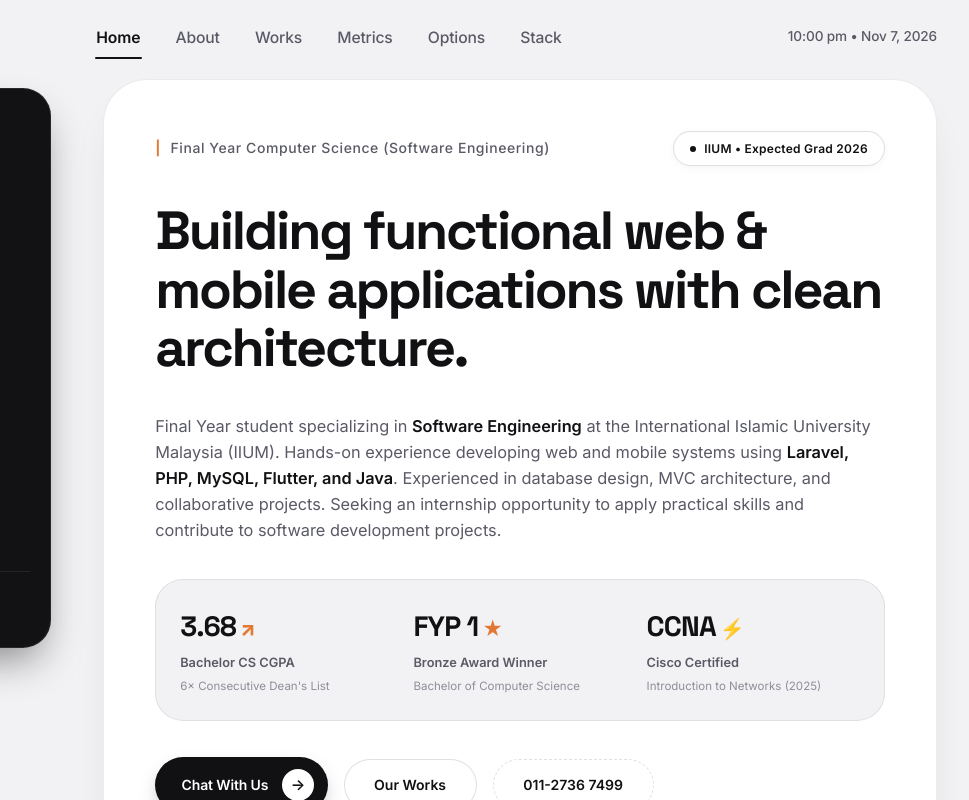
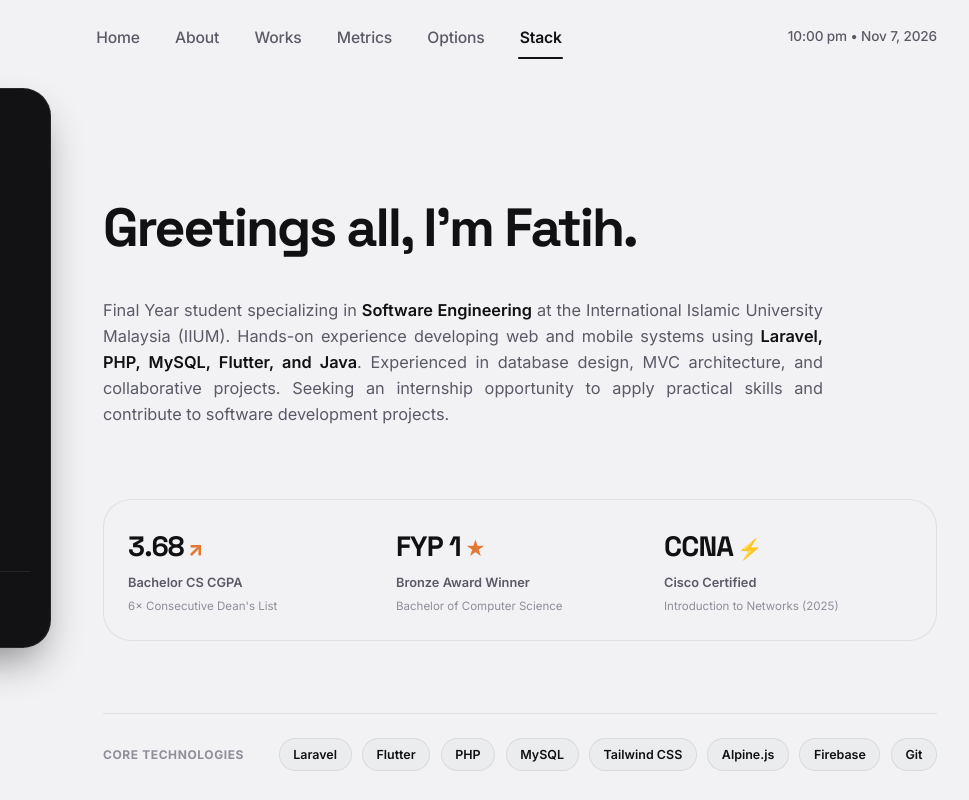
Before and after one commit to faatehirfan/faatehirfan.github.io, a plain HTML site: page index.html in a window 1280 px wide. Shown: the top 800 px of the page, 311-1280 px from the left. Drawn offline with Linux system fonts and the light colour scheme.

Commit message:
update home page information
edit static profile, navigation bar and personal desc
to make it better visualization and understanding for viewer


---------

Co-authored-by: [faatehirfan] <[fathirfnz@gmail.com]>

```diff
--- a/index.html
+++ b/index.html
@@ -129,16 +129,10 @@
     <div class="main-content-flow">
 
       <!-- ==================== UPDATED HOME SECTION ==================== -->
-      <section class="hero-card-container" id="home">
-        <!-- Top Tag & Location Row -->
-        <div class="hero-header-row">
-          <span class="section-kicker">Final Year Computer Science (Software Engineering)</span>
-          <span class="zen-badge">IIUM • Expected Grad 2026</span>
-        </div>
 
         <!-- Main Headline -->
         <h1 class="hero-title-main">
-          Building functional web & mobile applications with clean architecture.
+          Greetings all, I'm Fatih.
         </h1>
 
         <!-- Basic & Useful Bio from personal-information.txt -->
@@ -165,20 +159,6 @@
             <div class="hero-metric-label">Cisco Certified</div>
             <div class="hero-metric-sub">Introduction to Networks (2025)</div>
           </div>
-        </div>
-
-        <!-- Action Buttons -->
-        <div class="hero-action-buttons">
-          <a href="mailto:fathirfnz@gmail.com" class="btn-primary">
-            <span>Chat With Us</span>
-            <span class="arrow-circle" aria-hidden="true">→</span>
-          </a>
-          <a href="#portfolio" class="btn-secondary">
-            <span>Our Works</span>
-          </a>
-          <a href="tel:01127367499" class="btn-secondary" style="border-style: dashed;">
-            <span>011-2736 7499</span>
-          </a>
         </div>
 
         <!-- Core Tech Stack Row from personal-information.txt -->
--- a/style.css
+++ b/style.css
@@ -177,6 +177,7 @@ button {
   display: flex;
   flex-direction: column;
   gap: var(--space-3xl);
+  padding-top: calc(80px + 2.5rem);
 }
 
 /* ==========================================================================
@@ -462,24 +463,12 @@ button {
    UPDATED HOME / HERO SECTION (Basic, Useful & Verified Portfolio Info)
    ========================================================================== */
 .hero-card-container {
-  background: #ffffff;
-  border-radius: var(--radius-2xl);
-  border: 1px solid var(--border-subtle);
   padding: clamp(2rem, 4vw, 3.5rem);
-  box-shadow: var(--shadow-lg);
   display: flex;
   flex-direction: column;
   gap: 2.25rem;
   position: relative;
   overflow: hidden;
-}
-
-.hero-header-row {
-  display: flex;
-  justify-content: space-between;
-  align-items: center;
-  flex-wrap: wrap;
-  gap: 1rem;
 }
 
 .hero-title-main {
@@ -497,6 +486,10 @@ button {
   color: var(--color-ink-secondary);
   line-height: 1.6;
   max-width: 720px;
+  margin-top: -2rem;
+  text-align: justify;
+  text-justify: inter-word; /* Ensures clean, even spacing between words */
+  line-height: 1.6;
 }
 
 .hero-bio-lead strong {
@@ -546,14 +539,6 @@ button {
 .hero-metric-sub {
   font-size: 0.72rem;
   color: var(--color-ink-muted);
-}
-
-/* Hero Action CTAs */
-.hero-action-buttons {
-  display: flex;
-  align-items: center;
-  gap: 1rem;
-  flex-wrap: wrap;
 }
 
 /* Real Core Tech Stack Strip */
@@ -1326,6 +1311,8 @@ button {
   gap: 0.5rem;
   font-size: var(--text-xs);
   font-weight: 600;
+  color: rgba(255, 255, 255, 0.7);
+  transition: all var(--transition-smooth);
 }
 
 .availability-label svg {
```
